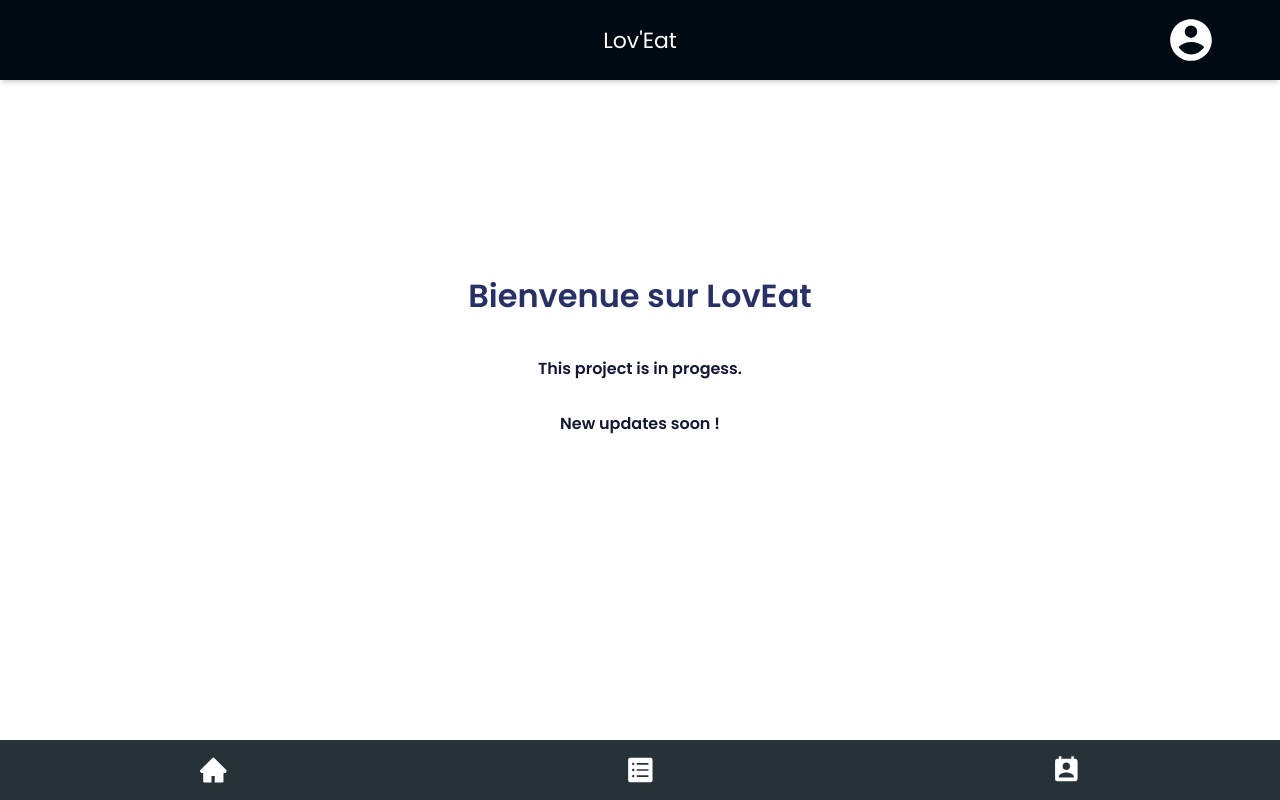
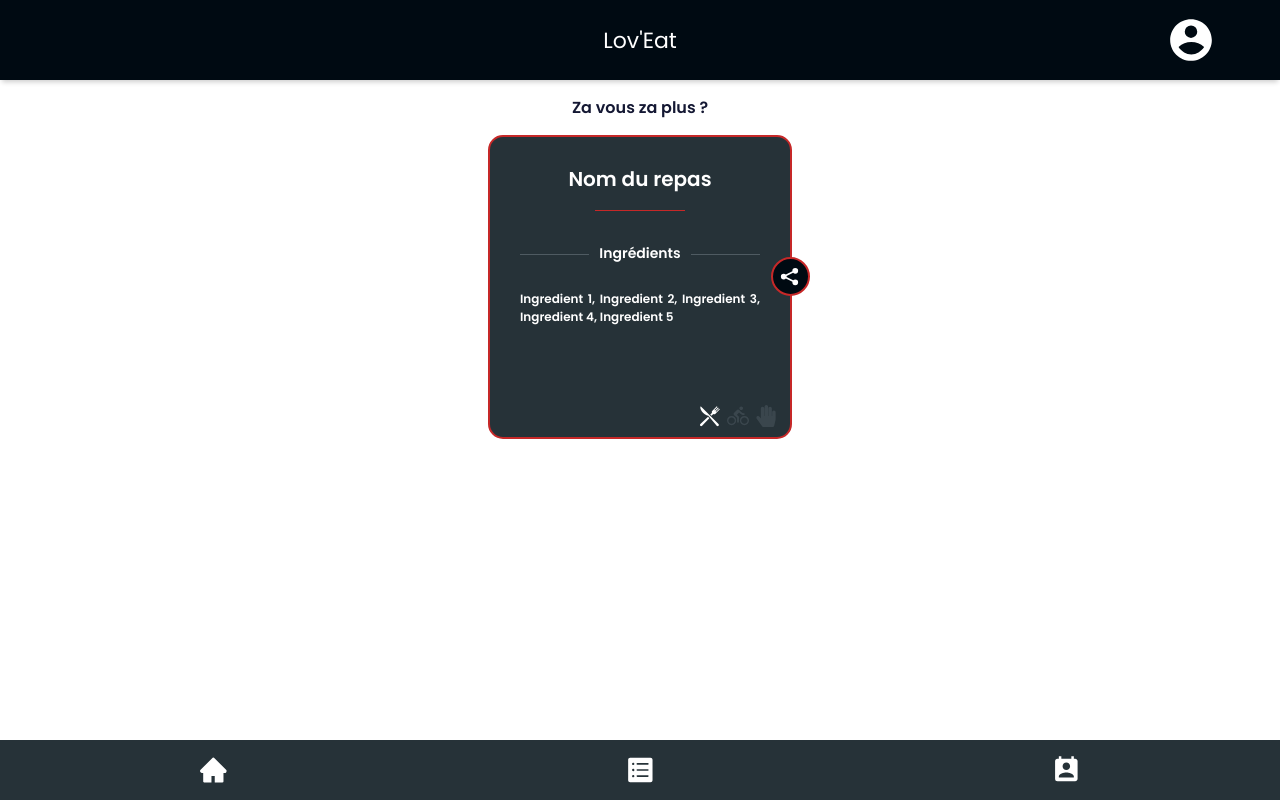
Before and after one commit to edouardlacroix/LovEat-pwa, a React app: page / in a window 1280 px wide. Built offline with nearby package versions, Linux system fonts and the light colour scheme.

Commit message:
Basic card

```diff
--- a/src/Components/MealCard/index.js
+++ b/src/Components/MealCard/index.js
@@ -3,6 +3,8 @@ import PropTypes from 'prop-types';
 import { GiKnifeFork } from 'react-icons/gi';
 import { MdDirectionsBike } from 'react-icons/md';
 import { FaHandPaper } from 'react-icons/fa';
+import { GiShare } from 'react-icons/gi';
+
 import './styles.scss'
 
 
@@ -10,12 +12,23 @@ const MealCard = (props) => {
     return (
         // If disabled, style is grey and onClick return null
         <div className={'mealCard-wrapper'} onClick={() => props.onClick()}>
-            <a>{JSON.stringify(props.meal)}</a>
+            <div className={'mealCard-title'}>
+                <h2>Nom du repas</h2>
+                <div className={'separator'} />
+            </div>
+            <div className={'mealCard-ingredient'}>
+                <h3><span>Ingrédients</span></h3>
+                <p>Ingredient 1, Ingredient 2, Ingredient 3,  Ingredient 4,  Ingredient 5</p>
+            </div>
             <div className={'icons-wrapper'}>
-                <GiKnifeFork className={'white'} />
+                <GiKnifeFork className={'white enabled'} />
                 <MdDirectionsBike className={'white'} />
                 <FaHandPaper className={'white'} />
             </div>
+            <div className={'share'} onClick={() => null}>
+                <GiShare className={'white'} />
+            </div>
+
         </div>
     )
 
@@ -26,4 +39,4 @@ MealCard.propTypes = {
     meal: PropTypes.object.isRequired,
 }
 
-export default Button
+export default MealCard
--- a/src/Components/MealCard/styles.scss
+++ b/src/Components/MealCard/styles.scss
@@ -2,21 +2,119 @@
 
 .mealCard-wrapper{
     display: flex;
-    justify-content: center;
+    position: relative;
+    justify-content: space-between;
     align-items: center;
+    flex-direction: column;
     background-color: $base-color;
     color:$base-text-color;
-    width: 200px;
-    height: 200px;
-    border-radius: 50px;
+    width: 300px;
+    height: 300px;
+    border-radius: 15px;
     cursor: pointer;
+    border: 2px solid $secondary-color;
+
+
+    .mealCard-title{
+        width: 100%;
+        display: flex;
+        justify-content: center;
+        align-items: center;
+        flex-direction: column;
+        margin-top: 10px;
+
+        h2{
+            font-size: 20px;
+        }
+    }
+
+    .separator{
+        width: 30%;
+        height: 1px;
+        background-color: $secondary-color;
+    }
+
+    .mealCard-ingredient{
+        display: flex;
+        justify-content: center;
+        align-items: center;
+        flex-direction: column;
+        width: 100%;
+        h3 {
+            width: 80%;
+            font-size: 14px;
+            text-align: center;
+            border-bottom: 1px solid $base-color-light;
+            line-height: 0.1em;
+            margin: 10px 0 20px;
+         }
+
+         // Line behind the text
+         h3 span {
+             background:$base-color;
+             padding:0 10px;
+         }
+
+         p{
+             font-size: 12px;
+             margin:0px;
+             height: 60px;
+             width: 80%;
+             color:$base-text-color;
+             display: -webkit-box;
+             -webkit-line-clamp: 4;
+             -webkit-box-orient: vertical;
+             overflow: hidden;
+             text-overflow: ellipsis;
+             overflow: hidden;
+         }
+    }
+
+
+    .icons-wrapper{
+        display: flex;
+        justify-content: flex-end;
+        align-items: flex-end;
+        padding-bottom: 10px;
+        width: 100%;
+        height: 30px;
+        padding-right: 20px;
+        color:#4f5b6281;
+
+
+        svg{
+            width: 22px;
+            height: 22px;
+            padding:0px 3px 0px 3px;
+        }
+
+        .enabled{
+            color:white;
+        }
+    }
+
+    .share{
+        position: absolute;
+        display: flex;
+        justify-content: center;
+        align-content: center;
+        height: 25px;
+        width:25px;
+        top:120px;
+        right:-20px;
+        background-color: $base-color-dark;
+        border-radius: 50px;
+        padding:5px 5px 5px 5px;
+        border: 2px solid  $secondary-color;
+
+        svg{
+            width: 25px;
+            height: 25px;
+            margin-right: 2px;
+        }
+
+    }
+
+
 
 }
-
-
-.mealCard-wrapper .icons-wrapper{
-    display: flex;
-    justify-content: flex-end;
-    align-items: center;
-    width: 100%;
-}
--- a/src/Pages/Welcome/index.js
+++ b/src/Pages/Welcome/index.js
@@ -1,4 +1,5 @@
 import React from 'react'
+import MealCard from '../../Components/MealCard'
 import './styles.scss'
 
 const Welcome = () => {
@@ -6,9 +7,9 @@ const Welcome = () => {
     return (
         <div className={"welcomePage-wrapper"}>
             <div className={'welcomePage-titles'}>
-                <h1>Bienvenue sur LovEat</h1>
-                <p>This project is in progess.</p>
-                <p>New updates soon !</p>
+
+                <p>Za vous za plus ?</p>
+                <MealCard />
             </div>
         </div>
     )
```
